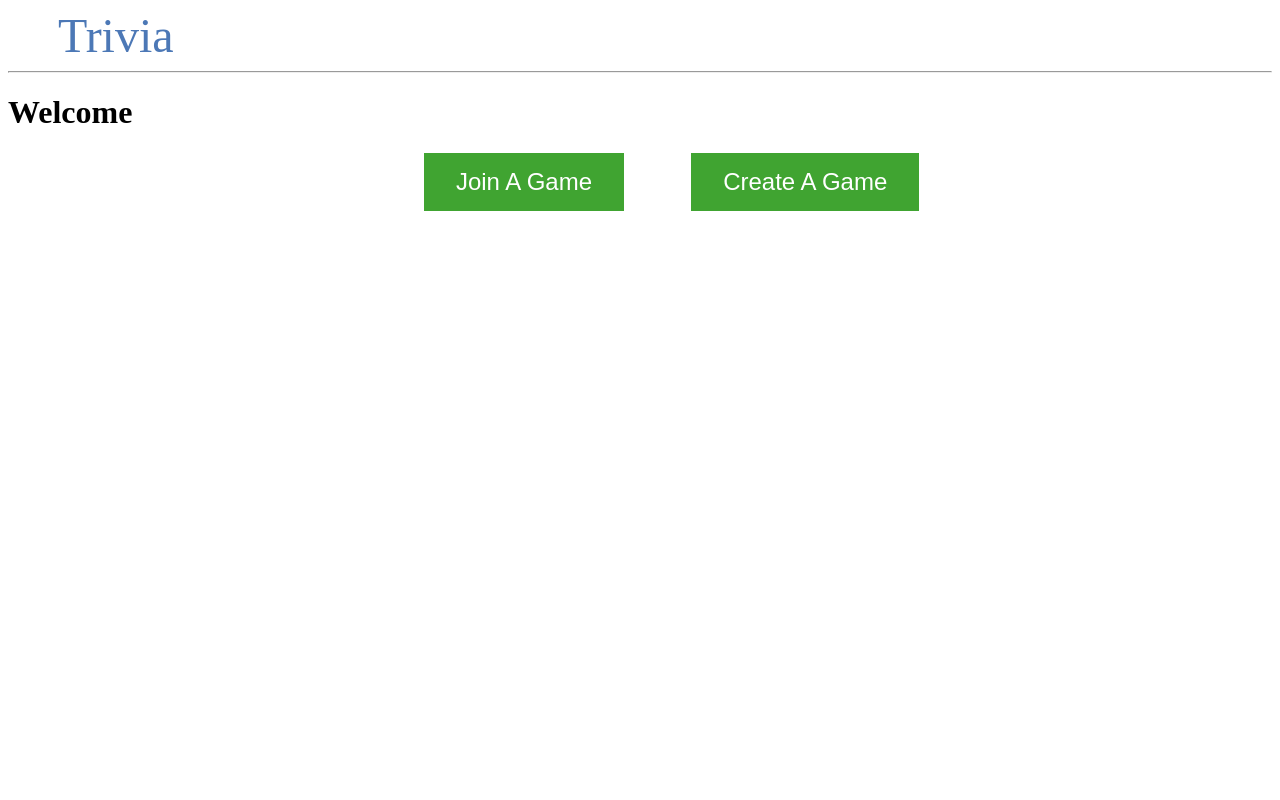
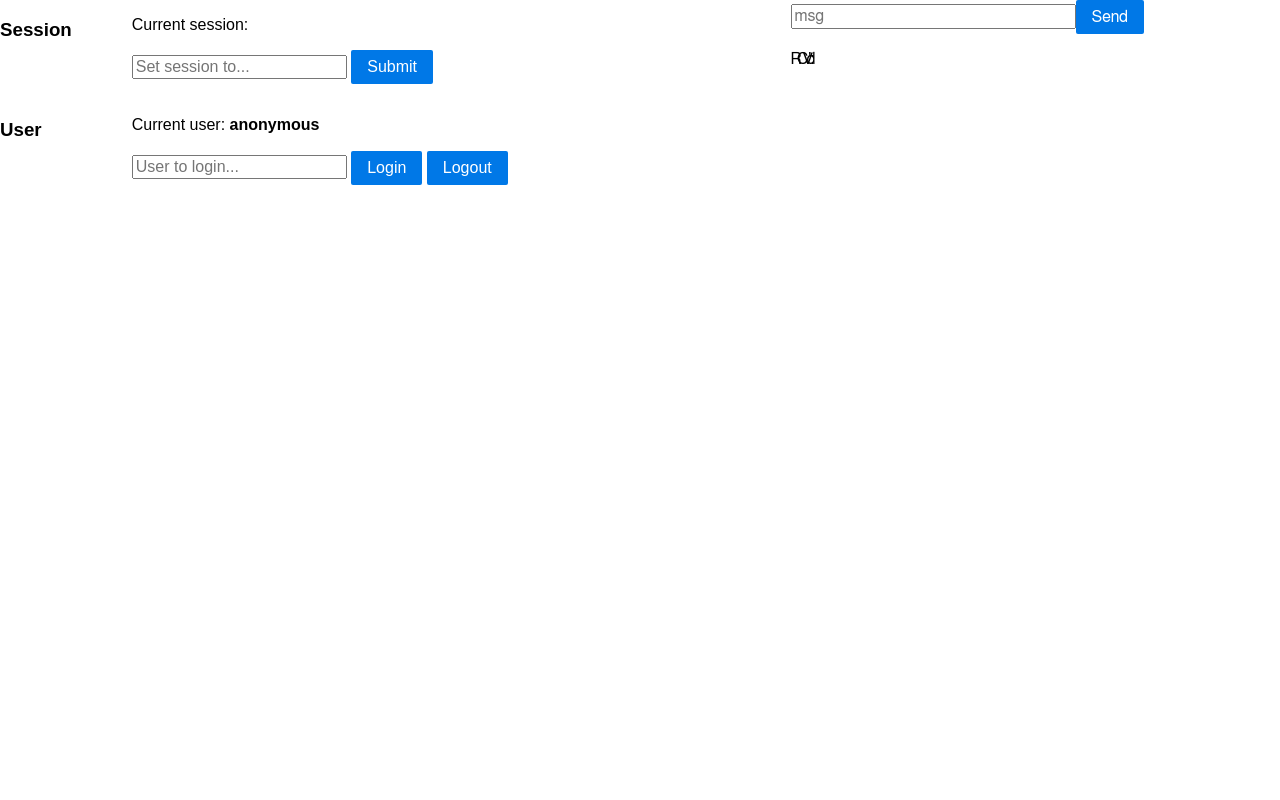
Before and after one commit to alexsleat/triviaweb, a Flask app: page / in a window 1280 px wide. Run offline with Flask 2, Linux system fonts and the light colour scheme; some libraries are stand-ins or nearby versions.

Commit message:
session version, too complicated

```diff
--- a/app.py
+++ b/app.py
@@ -1,168 +1,81 @@
-from threading import Lock
-from flask import Flask, render_template, session, request, \
-    copy_current_request_context
-from flask_socketio import SocketIO, emit, join_room, leave_room, \
-    close_room, rooms, disconnect
+from flask import Flask, render_template, session, request, jsonify
+from flask_login import LoginManager, UserMixin, current_user, login_user, \
+    logout_user
+from flask_session import Session
+from flask_socketio import SocketIO, emit
+
+app = Flask(__name__)
+app.config['SECRET_KEY'] = 'top-secret!'
+app.config['SESSION_TYPE'] = 'filesystem'
+login = LoginManager(app)
+Session(app)
+socketio = SocketIO(app, manage_session=False)
 
 
-# list of questions.
-# ## Each questions is a list: 0: UID, 1: title, 2: response options
-QUESTIONS = [
-    ["Q01", "radio_text", "Questions 1", ["A1", "A2", "A3", "A4", "A5"]],
-    ["Q03", "radio_img", "Emoji", ["1", "2","3", "4", "5"]]
-]
-
-async_mode = None
-
-app = Flask(__name__)
-app.config['SECRET_KEY'] = 'secret!'
-socketio = SocketIO(app, async_mode=async_mode)
-thread = None
-thread_lock = Lock()
+class User(UserMixin, object):
+    def __init__(self, id=None):
+        self.id = id
 
 
-def background_thread():
-    """Example of how to send server generated events to clients."""
-    count = 0
-    while True:
-        socketio.sleep(10)
-        count += 1
-        socketio.emit('my_response',
-                      {'data': 'Server generated event', 'count': count})
-
-######################
-# Routes
-######################
-
-## Home ####################
-@app.route('/', methods=['POST', 'GET'])
-def home():
-    if request.method == 'POST':
-        user = request.form['nm']
-        return redirect(url_for('success', name = user))
-
-    return render_template('start.html')
-
-## Bell ####################
-@app.route('/bell')
-def bell():
-    return render_template('bell.html')
-
-## Questions Page ####################
-@app.route('/questions', methods=['POST', 'GET'])
-def showQuestions():
-    data = {}
-
-    # Check if data is coming back from the form:
-    if request.method == 'POST':
-        print("Responses: ")
-        response = {}
-        for i in range(len(QUESTIONS)):
-            current_q = QUESTIONS[i][0]
-            content = request.form[current_q]
-
-            ### Responses from the webpage are handled here:
-            print(current_q, content)
-
-        try:
-            #return jsonify({'page': 'questions', 'success': True, 'responses' : data})
-            #return render_template('submittedandredirect.html')
-            return render_template('bell.html')
-        except Exception as exc:
-            print("Error executing SQL: %s"%exc)
-            return jsonify({'page': 'list', 'success': False})
-
-    # Otherwise we show the questions:
-    return render_template('index.html', questions=QUESTIONS)
-
-## Room ####################
-@app.route('/room')
-def room():
-    return render_template('quiz.html',  async_mode=socketio.async_mode)
-
-@socketio.event
-def my_event(message):
-    session['receive_count'] = session.get('receive_count', 0) + 1
-    emit('my_response',
-         {'data': message['data'], 'count': session['receive_count']})
+@login.user_loader
+def load_user(id):
+    return User(id)
 
 
-@socketio.event
-def my_broadcast_event(message):
-    session['receive_count'] = session.get('receive_count', 0) + 1
-    emit('my_response',
-         {'data': message['data'], 'count': session['receive_count']},
-         broadcast=True)
+@app.route('/')
+def index():
+    return render_template('base.html')
 
 
-@socketio.event
-def join(message):
-    join_room(message['room'])
-    session['receive_count'] = session.get('receive_count', 0) + 1
-    emit('my_response',
-         {'data': 'In rooms: ' + ', '.join(rooms()),
-          'count': session['receive_count']})
+@app.route('/session', methods=['GET', 'POST'])
+def session_access():
+    if request.method == 'GET':
+        return jsonify({
+            'session': session.get('value', ''),
+            'user': current_user.id
+                if current_user.is_authenticated else 'anonymous'
+        })
+    data = request.get_json()
+    if 'msg' in data:
+        print(data)
+        if data['msg']:
+            # emit(data['user'] + ":" + data['msg'])
+            emit('refresh-session', {
+                'msg': data['msg'],
+                'session': session.get('value', ''),
+                'user': current_user.id
+                    if current_user.is_authenticated else 'anonymous'
+            })
+
+    elif 'session' in data:
+        session['value'] = data['session']
+    elif 'user' in data:
+        if data['user']:
+            login_user(User(data['user']))
+        else:
+            logout_user()
+    return '', 204
 
 
-@socketio.event
-def leave(message):
-    leave_room(message['room'])
-    session['receive_count'] = session.get('receive_count', 0) + 1
-    emit('my_response',
-         {'data': 'In rooms: ' + ', '.join(rooms()),
-          'count': session['receive_count']})
+@socketio.on('get-session')
+def get_session():
+    emit('refresh-session', {
+        'session': session.get('value', ''),
+        'user': current_user.id
+            if current_user.is_authenticated else 'anonymous'
+    })
 
 
-@socketio.on('close_room')
-def on_close_room(message):
-    session['receive_count'] = session.get('receive_count', 0) + 1
-    emit('my_response', {'data': 'Room ' + message['room'] + ' is closing.',
-                         'count': session['receive_count']},
-         to=message['room'])
-    close_room(message['room'])
+@socketio.on('set-session')
+def set_session(data):
+    if 'session' in data:
+        session['value'] = data['session']
+    elif 'user' in data:
+        if data['user'] is not None:
+            login_user(User(data['user']))
+        else:
+            logout_user()
 
 
-@socketio.event
-def my_room_event(message):
-    session['receive_count'] = session.get('receive_count', 0) + 1
-    emit('my_response',
-         {'data': message['data'], 'count': session['receive_count']},
-         to=message['room'])
-
-
-@socketio.event
-def disconnect_request():
-    @copy_current_request_context
-    def can_disconnect():
-        disconnect()
-
-    session['receive_count'] = session.get('receive_count', 0) + 1
-    # for this emit we use a callback function
-    # when the callback function is invoked we know that the message has been
-    # received and it is safe to disconnect
-    emit('my_response',
-         {'data': 'Disconnected!', 'count': session['receive_count']},
-         callback=can_disconnect)
-
-
-@socketio.event
-def my_ping():
-    emit('my_pong')
-
-
-@socketio.event
-def connect():
-    global thread
-    with thread_lock:
-        if thread is None:
-            thread = socketio.start_background_task(background_thread)
-    emit('my_response', {'data': 'Connected', 'count': 0})
-
-
-@socketio.on('disconnect')
-def test_disconnect():
-    print('Client disconnected', request.sid)
-
-
-if __name__ == "__main__":
-    socketio.run(app, debug=True, host="0.0.0.0")
+if __name__ == '__main__':
+    socketio.run(app)
--- a/static/script.js
+++ /dev/null
@@ -1,31 +0,0 @@
-const join_btn = document.getElementById('join_btn');
-const create_btn = document.getElementById('create_btn');
-
-
-join_btn.addEventListener('click', () => {
-
-  var sj_div = document.getElementById('start_join');
-  var sc_div = document.getElementById('start_create');
-
-  sc_div.style.display = 'none';
-
-  if(sj_div.style.display == 'none')
-    sj_div.style.display = 'block';
-  else
-    sj_div.style.display = 'none';
-
-});
-
-create_btn.addEventListener('click', () => {
-
-  var sj_div = document.getElementById('start_join');
-  var sc_div = document.getElementById('start_create');
-
-  sj_div.style.display = 'none';
-
-  if(sc_div.style.display == 'none')
-    sc_div.style.display = 'block';
-  else
-    sc_div.style.display = 'none';
-
-});
--- a/templates/base.html
+++ b/templates/base.html
@@ -1,183 +1,144 @@
+<html>
+    <head>
+        <link rel="stylesheet" href="https://unpkg.com/purecss@1.0.0/build/pure-min.css">
+        <meta name="viewport" content="width=device-width, initial-scale=1">
+        <title>Flask-SocketIO Sessions example</title>
+        <script src="https://cdnjs.cloudflare.com/ajax/libs/jquery/3.5.1/jquery.min.js" integrity="sha512-bLT0Qm9VnAYZDflyKcBaQ2gg0hSYNQrJ8RilYldYQ1FxQYoCLtUjuuRuZo+fjqhx/qtq/1itJ0C2ejDxltZVFg==" crossorigin="anonymous"></script>
+        <script src="https://cdnjs.cloudflare.com/ajax/libs/socket.io/3.0.4/socket.io.js" integrity="sha512-aMGMvNYu8Ue4G+fHa359jcPb1u+ytAF+P2SCb+PxrjCdO3n3ZTxJ30zuH39rimUggmTwmh2u7wvQsDTHESnmfQ==" crossorigin="anonymous"></script>
+    </head>
+    <body>
+        <div class="pure-g">
 
-<!DOCTYPE html>
-<html lang="en">
-<head>
-    <meta charset="UTF-8">
-    <title>{% block title %} Feedback Form {% endblock %}</title>
-    <script src="https://ajax.googleapis.com/ajax/libs/jquery/3.1.0/jquery.min.js"></script>
-    <script src="https://cdnjs.cloudflare.com/ajax/libs/socket.io/3.0.4/socket.io.js" integrity="sha512-aMGMvNYu8Ue4G+fHa359jcPb1u+ytAF+P2SCb+PxrjCdO3n3ZTxJ30zuH39rimUggmTwmh2u7wvQsDTHESnmfQ==" crossorigin="anonymous"></script>
-    <style>
+            <div id="login">
+                <div class="pure-u-1-6"><h3>Session</h3></div>
+                <div class="pure-u-5-6">
+                    <p>Current session: <b><span id="http-session"></span></b></p>
+                    <p>
+                        <input type=text id='http-session-set' placeholder="Set session to...">
+                        <button class="pure-button pure-button-primary" id="submit-http">Submit</button>
+                    </p>
+                </div>
+                <div class="pure-u-1-6"><h3>User</h3></div>
+                <div class="pure-u-5-6">
+                    <p>Current user: <b><span id="http-user"></span></b></p>
+                    <p>
+                        <input type=text id='http-user-set' placeholder="User to login...">
+                        <button class="pure-button pure-button-primary" id="login-http">Login</button>
+                        <button class="pure-button pure-button-primary" id="logout-http">Logout</button>
+                    </p>
+                </div>
+            </div>
 
-        :root {
-            --primary-header: #4c78b6;
-            --primary-bg: #ffffff;
-            --primary-text: #000000;
-            --primary-highlight: #000000;
-            --primary-shadow: #000000;
+            <div id="questions"></div>
 
-            --secondary-header: #40a431;
-            --secondary-bg: #f3f3f3;
-            --secondary-text: #000000;
-            --secondary-highlight: #709972;
-            --secondary-shadow: #929292;
+            <div id="msgs">
+                <input type=text id='http-msg' placeholder="msg">
+                <button class="pure-button pure-button-primary" id="submit-msg">Send</button>
 
-            --tertiary-header: #4CAF50;
-            --tertiary-bg: #ffffff;
-            --tertiary-text: #000000;
-            --tertiary-highlight: #000000;
-            --tertiary-shadow: #000000;
-        }
+                <p>RCV'd:</p>
+                <div id="log"></div>
+            </div>
+        </div>
 
-        nav a {
-            color: var(--primary-header);
-            font-size: 3em;
-            margin-left: 50px;
-            text-decoration: none;
-        }
+        <script>
+            // HTTP handlers
+            window.setInterval(function() {
+                $.ajax({
+                    type: 'GET',
+                    url: '/session',
+                    success: function(data) {
+                        $('#http-session').text(data['session']);
+                        $('#http-user').text(data['user']);
+                    }
+                });
+            }, 1000);
+
+            $('#submit-http').click(function() {
+                $.ajax({
+                    type: 'POST',
+                    url: '/session',
+                    data: JSON.stringify({session: $('#http-session-set').val()}),
+                    contentType: 'application/json'
+                });
+            });
+            $('#login-http').click(function() {
+                $.ajax({
+                    type: 'POST',
+                    url: '/session',
+                    data: JSON.stringify({user: $('#http-user-set').val()}),
+                    contentType: 'application/json'
+                });
+            });
+            $('#logout-http').click(function() {
+                $.ajax({
+                    type: 'POST',
+                    url: '/session',
+                    data: JSON.stringify({user: null}),
+                    contentType: 'application/json'
+                });
+            });
+            $('#submit-msg').click(function() {
+                $.ajax({
+                    type: 'POST',
+                    url: '/session',
+                    data: JSON.stringify({user: $('#http-user-set').val(), msg: $('#http-msg').val()}),
+                    contentType: 'application/json'
+                });
+            });
 
 
-        [type=radio] {
-            position: relative;
+            // Socket.IO handlers
+            var socket = null;
 
-        }
+            $('#connect').click(function() {
+                if (!socket) {
+                    socket = io();
+                    socket.on('refresh-session', function(data) {
+                        $('#socketio-session').text(data['session']);
+                        $('#socketio-user').text(data['user']);
+                    });
+                    socket.on('my_broadcast_event', function(msg, cb) {
+                        $('#log').append('<br>' + $('<div/>').text('Received #' + msg.count + ': ' + msg.data).html());
+                        if (cb)
+                            cb();
+                    });
 
-        [type=submit]{
-            background-color: var(--secondary-header);
-            border: none;
-            color: white;
-            padding: 15px 32px;
-            text-align: center;
-            text-decoration: none;
-            display: inline-block;
-            font-size: 32px;
-            margin-left: 45%;
-            margin-right: auto;
-        }
+                    $('#connect').text('Disconnect');
+                    $('#socketio').show();
+                }
+                else {
+                    socket.disconnect();
+                    socket = null;
+                    $('#socketio').hide();
+                    $('#connect').text('Connect');
+                    $('#socketio-session').text('');
+                    $('#socketio-user').text('');
+                }
+            });
 
-        .button{
-            background-color: var(--secondary-header);
-            border: none;
-            color: white;
-            padding: 15px 32px;
-            text-align: center;
-            text-decoration: none;
-            display: inline-block;
-            font-size: 24px;
-            margin-left: 5%;
-            margin-right: auto;
-        }
+            window.setInterval(function() {
+                if (socket)
+                    socket.emit('get-session');
+            }, 1000);
 
-        .start_page{
-            text-align: center;
-        }
+            $('#submit-socketio').click(function() {
+                socket.emit('set-session', {session: $('#socketio-session-set').val()});
+            });
+            $('#login-socketio').click(function() {
+                socket.emit('set-session', {user: $('#socketio-user-set').val()});
+            });
+            $('#logout-socketio').click(function() {
+                socket.emit('set-session', {user: null});
+            });
 
-        .start_join .start_create{
-            text-align: left;
-        }
-
-        /* RADIO */
-        .radio_text {
-            padding: 10px;
-            margin: 5px;
-            background-color: var(--secondary-bg);
-            text-align: center;
-        }
-        .radio_img {
-            padding: 10px;
-            margin: 5px;
-            background-color: var(--secondary-bg);
-            text-align: center;
-        }
-
-        /* HIDE RADIO */
-        .radio_img input[type=radio] {
-            position: absolute;
-            opacity: 0;
-            width: 0;
-            height: 0;
+            //
 
 
-        }
+            // $('submit-msg').submit(function(event) {
+            //     socket.emit('my_broadcast_event', {data: $('#http-msg').val()});
+            //     return false;
+            // });
 
-        /* IMAGE STYLES */
-        [type=radio] + img {
-            cursor: pointer;
-
-        }
-
-        /* CHECKED STYLES */
-        [type=radio]:checked + img {
-            border: 1px solid #fff;
-            box-shadow: 0 0 3px 3px var(--secondary-header);
-        }
-        input[type=radio]:checked + label>img {
-            border: 1px solid #fff;
-            box-shadow: 0 0 3px 3px var(--secondary-header);
-            background-color: var(--secondary-highlight);
-        }
-
-        .radio_text {
-            margin: 10px;
-        }
-
-        .radio_text input[type="radio"] {
-            opacity: 0;
-            position: fixed;
-            width: 0;
-        }
-
-        .radio_img img {
-            display: inline-block;
-
-            font-family: sans-serif, Arial;
-            font-size: 32px;
-            border: 1px solid #fff;
-            box-shadow: 0 0 3px 3px var(--secondary-shadow);
-            padding: 10px;
-            margin: 5px;
-        }
-
-        .radio_text label {
-            display: inline-block;
-
-            font-family: sans-serif, Arial;
-            font-size: 32px;
-            border: 1px solid #fff;
-            box-shadow: 0 0 3px 3px var(--secondary-shadow);
-            padding: 10px;
-            margin: 5px;
-        }
-
-        .radio_text label:hover {
-            background-color: var(--secondary-highligt);
-        }
-
-        .radio_text input[type="radio"]:focus + label {
-            border: 1px solid #444;
-        }
-
-        .radio_text input[type="radio"]:checked + label {
-            border-color: var(--secondary-header);
-            background-color: var(--secondary-highlight);
-        }
-
-        .main {
-            margin: 10px;
-            text-align: center;
-        }
-
-    </style>
-</head>
-<body>
-    <nav>
-        <a href="{{ url_for('home') }}">Trivia</a>
-    </nav>
-    <hr>
-    <div class="content">
-        {% block content %} {% endblock %}
-    </div>
-
-</body>
-<script defer type="text/javascript"
-        src="{{ url_for('static', filename='script.js') }}"></script>
+        </script>
+    </body>
 </html>
--- a/templates/start.html
+++ /dev/null
@@ -1,31 +0,0 @@
-{% extends 'base.html' %}
-
-{% block content %}
-
-    <h1>{% block title %} Welcome {% endblock %}</h1>
-    <div class="start_page">
-
-        <button class="button" id="join_btn">Join A Game</button>
-        <button class="button" id="create_btn">Create A Game</button> <br>
-
-        <div class="start_join" id="start_join" style="display: none;">
-            <form method="post">
-
-                <input type="text" id="user_id" name="user_name" value="Enter Your Name" required><br>
-                <input type="text" id="room_id" name="room_code" value="Enter The Room Code" required><br>
-
-            <button id="join_submit" type="submit">Join</button>
-            </form>
-        </div>
-        <div class="start_create" id="start_create" style="display: none;">
-            <form method="post">
-
-                <input type="text" id="user_id" name="user_name" value="Enter Your Name" required><br>
-                <input type="text" id="room_id" name="room_code" value="Enter The Room Code" required><br>
-
-            <button id="create_submit" type="submit">Create</button>
-            </form>
-        </div>
-
-    </div>
-{% endblock %}
```
Also changed, not shown: requirements.txt (+16 -32 lines), templates/quiz.html (deleted, +0 -58 lines).
